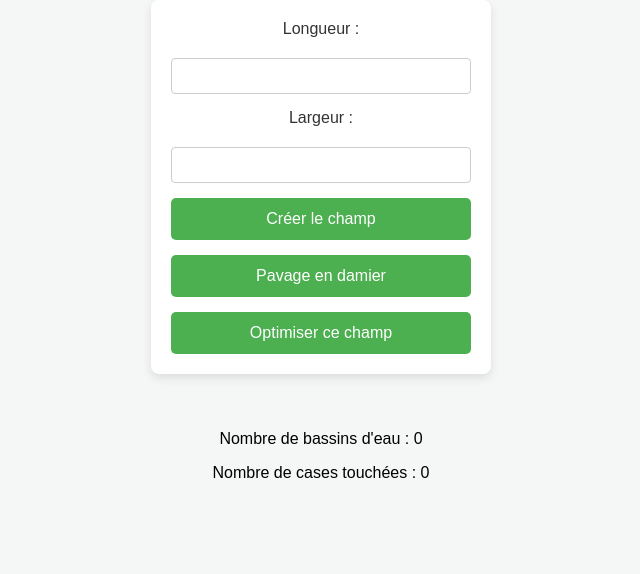
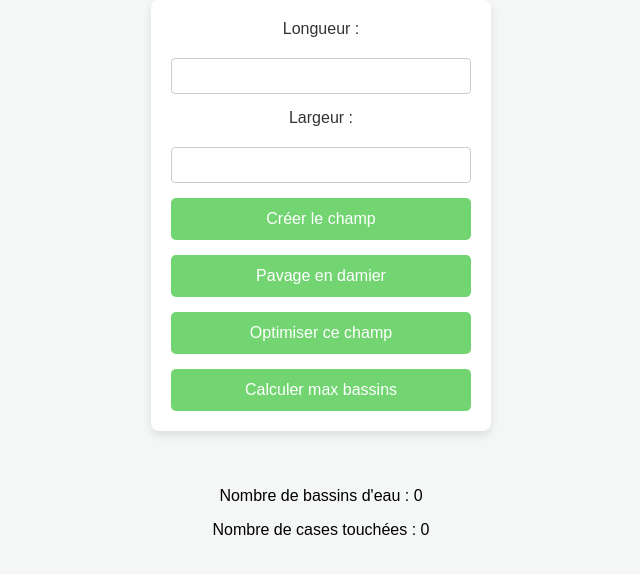
Before and after one commit to rimnebi01/rimnebi01.github.io, a plain HTML site: page index.html in a window 1280 px wide. Shown: the part 78-652 px from the top of the page, without its empty margins (319-959 px from the left). Drawn offline with Linux system fonts and the light colour scheme.

Commit message:
Update index.html

```diff
--- a/index.html
+++ b/index.html
@@ -1,10 +1,9 @@
 <!DOCTYPE html>
 <html lang="fr">
-<head>
     <meta charset="UTF-8">
     <meta name="viewport" content="width=device-width, initial-scale=1.0">
     <title>Gestion des Bassins d'Eau</title>
-  <style>
+    <style>
         body {
             font-family: Arial, sans-serif;
             background-color: #f4f7f6;
@@ -51,7 +50,7 @@
         .controls button {
             padding: 12px;
             font-size: 16px;
-            background-color: #4CAF50;
+            background-color: #72D572;
             color: white;
             border: none;
             border-radius: 5px;
@@ -91,6 +90,7 @@
             color: #333;
         }
     </style>
+
 </head>
 <body>
     <h1>Création d'un champ</h1>
@@ -103,6 +103,7 @@
             <button onclick="genererGrille()">Créer le champ</button>
             <button onclick="pavageDamier()">Pavage en damier</button>
             <button onclick="optimiserChamp()">Optimiser ce champ</button>
+            <button onclick="calculerMaxBassins()">Calculer max bassins</button>
         </div>
         <div id="champ" class="grid"></div>
     </div>
@@ -208,6 +209,17 @@
             document.getElementById('touchCount').textContent = touchCount;
         }
 
+        function calculerMaxBassins() {
+            const longueur = parseInt(document.getElementById('longueur').value);
+            const largeur = parseInt(document.getElementById('largeur').value);
+            if (isNaN(longueur) || isNaN(largeur) || longueur <= 0 || largeur <= 0) {
+                alert("Veuillez entrer des dimensions valides.");
+                return;
+            }
+            const maxBassins = Math.ceil((longueur * largeur) / 4);
+            alert("Nombre maximal de bassins d'eau : " + maxBassins);
+        }
+
         function optimiserChamp() {
             // Fonction à implémenter
         }
```
